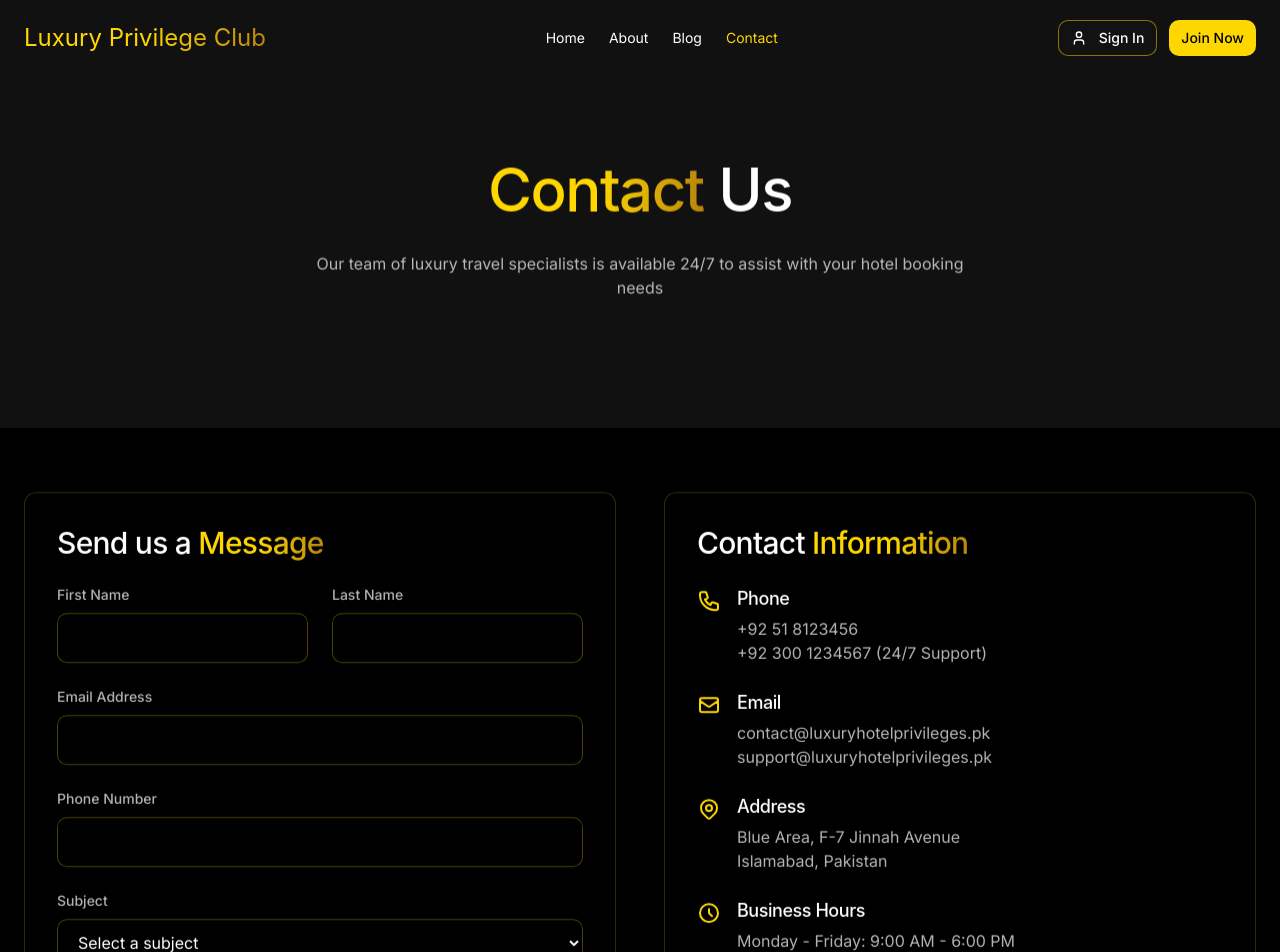
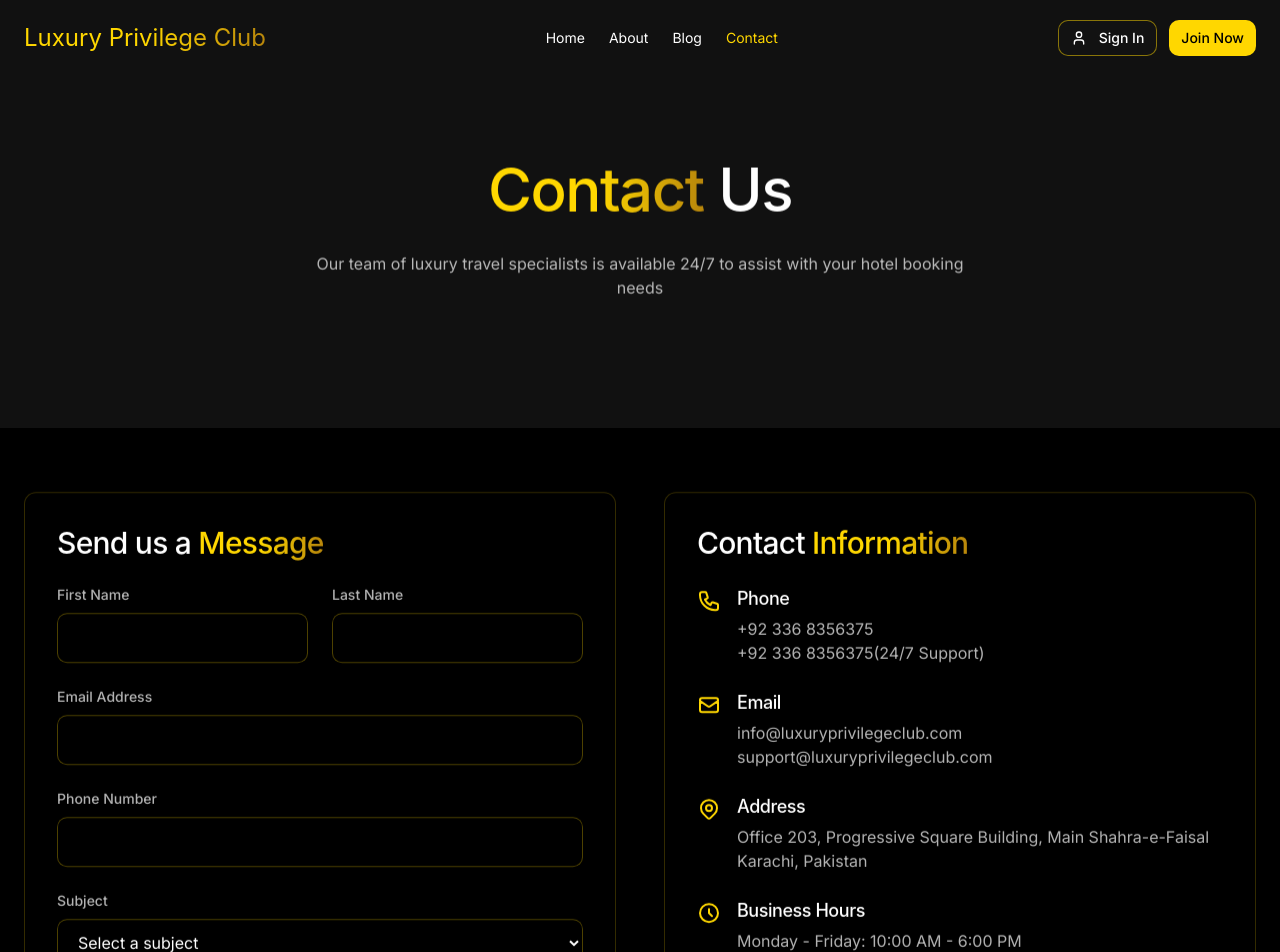
Before and after one commit to luxuryprivilegeclub/luxe-rewards-hub, a React (Vite) app: page /contact in a window 1280 px wide. Shown: the top 952 px of the page. Built offline with nearby package versions, Linux system fonts and the light colour scheme; a web font is replaced by a local one; what tailwindcss-aspect-ratio would draw is missing.

Commit message:
Update Contact.tsx

```diff
--- a/src/pages/Contact.tsx
+++ b/src/pages/Contact.tsx
@@ -128,8 +128,8 @@ const Contact = () => {
                       </div>
                       <div className="ml-4">
                         <h3 className="text-lg font-medium mb-1">Phone</h3>
-                        <p className="text-white/70">+92 51 8123456</p>
-                        <p className="text-white/70">+92 300 1234567 (24/7 Support)</p>
+                        <p className="text-white/70">+92 336 8356375</p>
+                        <p className="text-white/70">+92 336 8356375(24/7 Support)</p>
                       </div>
                     </div>
 
@@ -141,8 +141,8 @@ const Contact = () => {
                       </div>
                       <div className="ml-4">
                         <h3 className="text-lg font-medium mb-1">Email</h3>
-                        <p className="text-white/70">contact@luxuryhotelprivileges.pk</p>
-                        <p className="text-white/70">support@luxuryhotelprivileges.pk</p>
+                        <p className="text-white/70">info@luxuryprivilegeclub.com</p>
+                        <p className="text-white/70">support@luxuryprivilegeclub.com</p>
                       </div>
                     </div>
 
@@ -155,8 +155,8 @@ const Contact = () => {
                       </div>
                       <div className="ml-4">
                         <h3 className="text-lg font-medium mb-1">Address</h3>
-                        <p className="text-white/70">Blue Area, F-7 Jinnah Avenue</p>
-                        <p className="text-white/70">Islamabad, Pakistan</p>
+                        <p className="text-white/70">Office 203, Progressive Square Building, Main Shahra-e-Faisal</p>
+                        <p className="text-white/70">Karachi, Pakistan</p>
                       </div>
                     </div>
 
@@ -168,8 +168,8 @@ const Contact = () => {
                       </div>
                       <div className="ml-4">
                         <h3 className="text-lg font-medium mb-1">Business Hours</h3>
-                        <p className="text-white/70">Monday - Friday: 9:00 AM - 6:00 PM</p>
-                        <p className="text-white/70">Saturday: 10:00 AM - 4:00 PM</p>
+                        <p className="text-white/70">Monday - Friday: 10:00 AM - 6:00 PM</p>
+                        <p className="text-white/70">Saturday: 11:00 AM - 4:00 PM</p>
                         <p className="text-white/70">Sunday: Closed (Online Support Available)</p>
                       </div>
                     </div>
@@ -212,7 +212,7 @@ const Contact = () => {
             <ScrollAnimation type="fadeIn" className="rounded-xl overflow-hidden border border-luxury-gold/20 shadow-[0_8px_30px_rgb(0,0,0,0.5)]">
               <div className="aspect-w-16 aspect-h-9">
                 <iframe
-                  src="https://www.google.com/maps/embed?pb=!1m18!1m12!1m3!1d3320.5695200887315!2d73.08212947586573!3d33.7065231731189!2m3!1f0!2f0!3f0!3m2!1i1024!2i768!4f13.1!3m3!1m2!1s0x38dfbfd3dd1d6097%3A0xb5ebd03033fb87a!2sBlue%20Area%2C%20Islamabad%2C%20Pakistan!5e0!3m2!1sen!2s!4v1697712037257!5m2!1sen!2s"
+                  src="https://maps.app.goo.gl/Xo47SyF5hjGTM8LAA"
                   width="100%"
                   height="100%"
                   style={{ border: 0 }}
```
